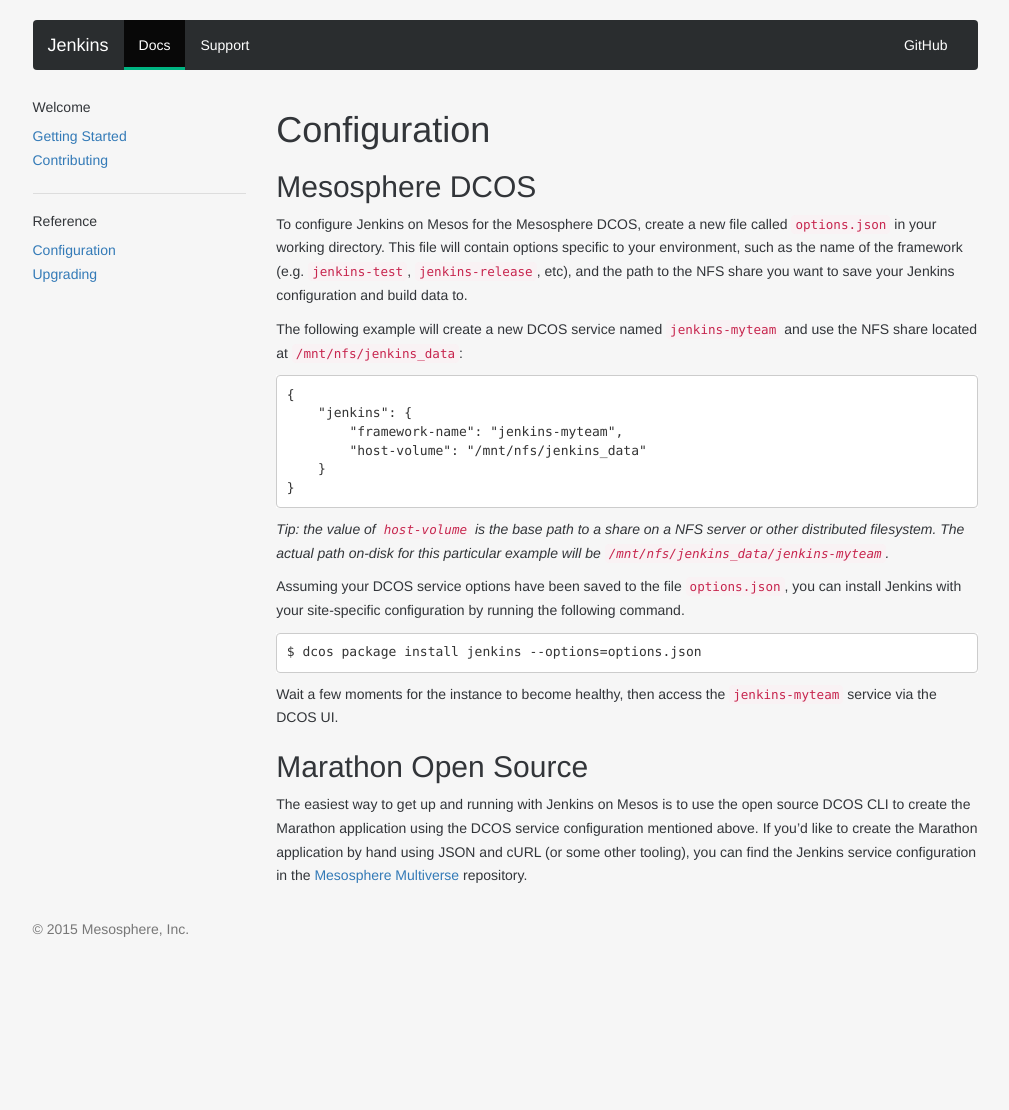
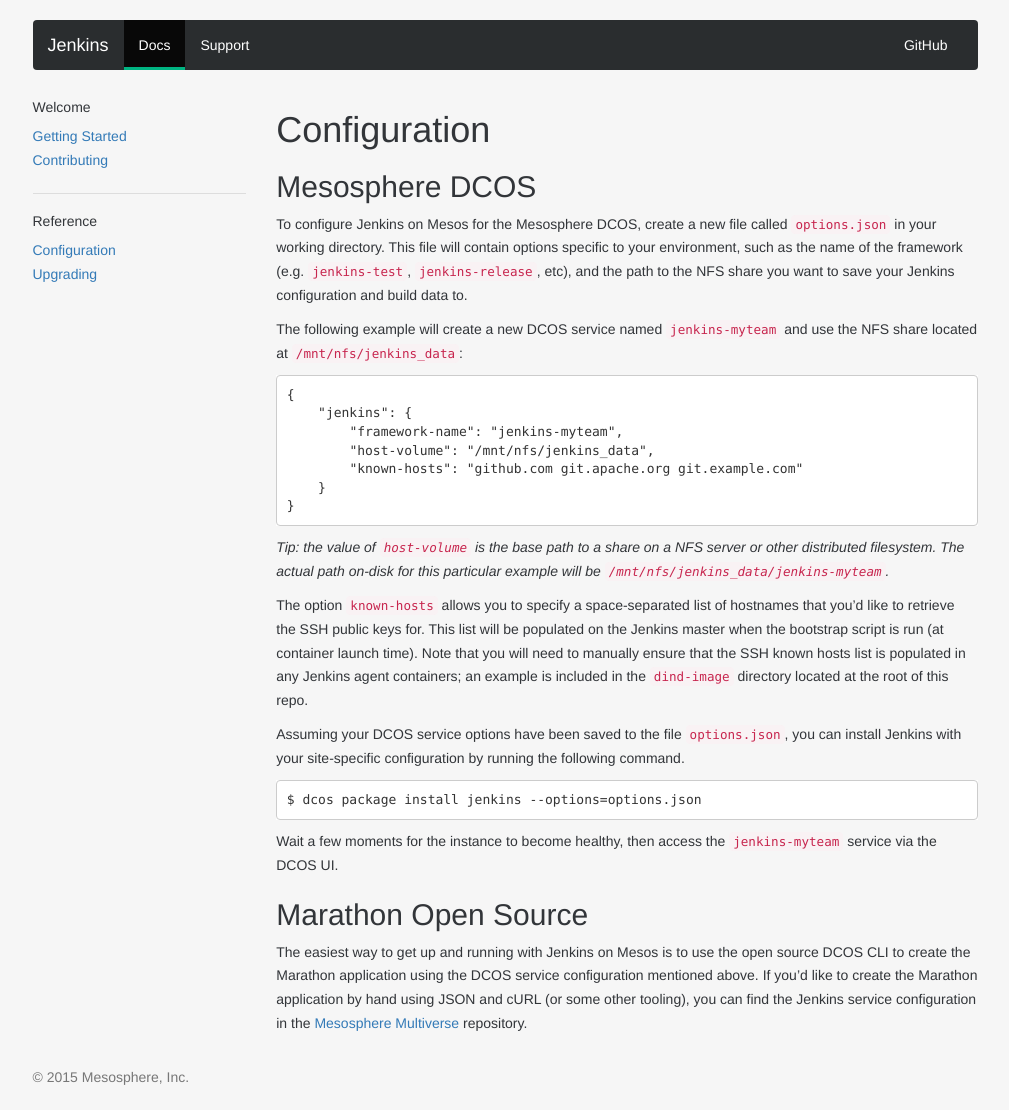
Before and after one commit to mesosphere/dcos-jenkins-service, a Jekyll site: the page built from docs/docs/configuration.md, in a window 1280 px wide. Shown: the whole page, without its empty margins (135-1144 px from the left). Built offline with Jekyll 4.4.1, drawn with Linux system fonts in a browser that asks for light colours; nearby versions of some CDN libraries; some web fonts are replaced; Markdown is read by kramdown in place of the engine named in the settings; before the commit the page ends 962 px from its top, so only the background shows below that.

Commit message:
(docs) update docs for 0.2.0 release

````diff
--- a/docs/docs/configuration.md
+++ b/docs/docs/configuration.md
@@ -19,7 +19,8 @@
 {
     "jenkins": {
         "framework-name": "jenkins-myteam",
-        "host-volume": "/mnt/nfs/jenkins_data"
+        "host-volume": "/mnt/nfs/jenkins_data",
+        "known-hosts": "github.com git.apache.org git.example.com"
     }
 }
 ```
@@ -27,6 +28,13 @@
 *Tip: the value of `host-volume` is the base path to a share on a NFS server
 or other distributed filesystem. The actual path on-disk for this particular
 example will be `/mnt/nfs/jenkins_data/jenkins-myteam`.*
+
+The option `known-hosts` allows you to specify a space-separated list of
+hostnames that you'd like to retrieve the SSH public keys for. This list will
+be populated on the Jenkins master when the bootstrap script is run (at
+container launch time). Note that you will need to manually ensure that the
+SSH known hosts list is populated in any Jenkins agent containers; an example
+is included in the `dind-image` directory located at the root of this repo.
 
 Assuming your DCOS service options have been saved to the file `options.json`,
 you can install Jenkins with your site-specific configuration by running
````
Also changed, not shown: docs/index.md (+3 -4 lines), 1 other file.
